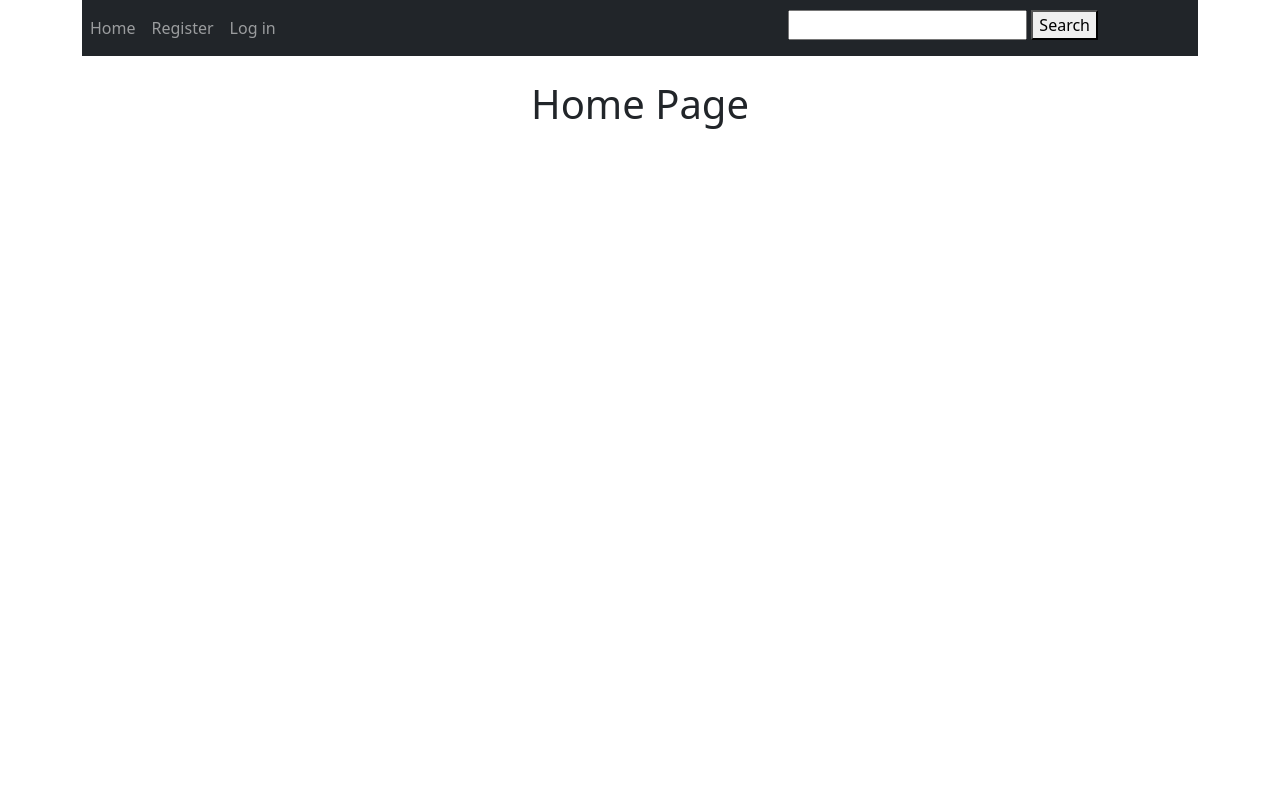
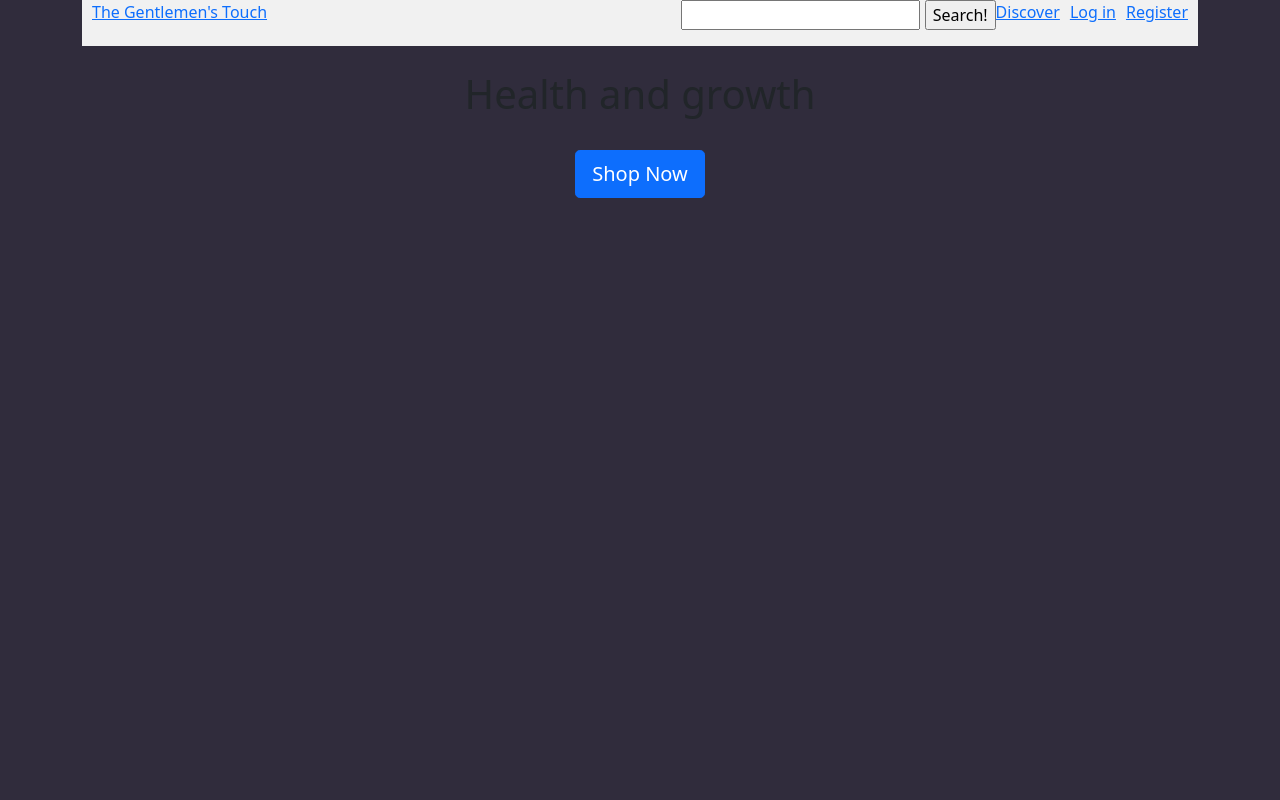
Before and after one commit to gbouzon/sysdev-project, a PHP site: page / in a window 1280 px wide. Run offline with PHP 8.4, Linux system fonts and the light colour scheme; data that the repository does not hold is empty; some libraries are stand-ins or nearby versions.

Commit message:
home page
added the home page

```diff
--- /dev/null
+++ b/app/styles/header.css
@@ -0,0 +1,20 @@
+.header {
+	overflow: hidden;
+	background-color: #f1f1f1;
+}
+
+.left > a {
+	float: left;
+	font-size: 10px
+	padding: 2px;
+	margin-left: 10px;
+}
+.searchBox {
+	float: right;
+}
+.right > a, .right > p {
+	float: right;
+	font-size: 10px
+	padding: 2px;
+	margin-right: 10px;
+}
--- a/app/views/Main/index.php
+++ b/app/views/Main/index.php
@@ -1,21 +1,23 @@
+
 <html>
     <head>
             <!-- CSS only -->
         <link href="https://cdn.jsdelivr.net/npm/bootstrap@5.1.3/dist/css/bootstrap.min.css" rel="stylesheet" integrity="sha384-1BmE4kWBq78iYhFldvKuhfTAU6auU8tT94WrHftjDbrCEXSU1oBoqyl2QvZ6jIW3" crossorigin="anonymous">
             <!-- JavaScript Bundle with Popper -->
         <script src="https://cdn.jsdelivr.net/npm/bootstrap@5.1.3/dist/js/bootstrap.bundle.min.js" integrity="sha384-ka7Sk0Gln4gmtz2MlQnikT1wXgYsOg+OMhuP+IlRH9sENBO0LRn5q+8nbTov4+1p" crossorigin="anonymous"></script>
+        <style >
+            body {background-color: #302c3c;}
 
-        <title>Home page</title>
+        </style>
+
+        <title>The Gentlemen's Touch</title>
     </head>
     <body>
         <div class='container' style='text-align:center;'>
             <?php
                 $this->view('subviews/navigation');
             ?>
-            <br> <h1 class="text-center">Home Page</h1><br>
-            <div>
-                <?php
-                ?>
-        </div>
+            <br> <h1 class="text-center">Health and growth</h1><br>
+            <button type="button" class="btn btn-primary btn-lg">Shop Now</button>
     </body>
 </html>
--- a/app/views/subviews/navigation.php
+++ b/app/views/subviews/navigation.php
@@ -1,31 +1,53 @@
-<nav class="navbar navbar-expand-lg navbar navbar-dark bg-dark">
-	<div class="collapse navbar-collapse" >
-		<ul class="navbar-nav">
-			<li class="nav-item active"><a class="nav-link" href='/Main/index'><?=_("Home")?></a></li>
+<head>
+	<script src="jquery-3.6.0.min.js"></script>
+	<script src="https://cdn.jsdelivr.net/npm/bootstrap@5.1.3/dist/js/bootstrap.bundle.min.js" integrity="sha384-ka7Sk0Gln4gmtz2MlQnikT1wXgYsOg+OMhuP+IlRH9sENBO0LRn5q+8nbTov4+1p" crossorigin="anonymous"></script>
+	<script>
+		$(document).ready(function() {
+
+		    $(".fa-search").click(function() {
+		       $(".search-box").toggle();
+		       $("input[type='text']").focus();
+		     });
+
+ 		});
+	</script>
+</head>
+<link rel="stylesheet" type="text/css" href="/app/styles/header.css">
+
+<div class="header">
+	<div class="left">
+		<a class="link" href='/Main/index'>The Gentlemen's Touch</a>
+	</div>
+
+	<div class="right">
+
+		<?php
+			if (!isset($_SESSION['user_id'])) { ?>
+			<a class="link" href='/User/register'>Register</a>
+			<a class="link" href='/User/login'>Log in</a>
+			<a class="link" href='/User/register'>Discover</a>
+		<?php } else { ?>
+			<a class="link" href='/User/logout'>Log out</a>
+
+			<?php $user_id = $_SESSION['user_id']; ?>
+
+			<a class="account" href='/User/index'>
 			<?php
-				if (!isset($_SESSION['user_id'])) {
-					//registration
-					echo "<li class= \"nav-item active\" ><a class= \"nav-link\" href='/User/register'>" . _("Register") ."</a></li>";
-					//login
-					echo "<li class= \"nav-item active\" ><a class= \"nav-link\" href='/User/login'>" . _("Log in") ."</a></li>";
-				}else {
-					if(!isset($_SESSION['store_id'])){
-						echo "<li class=\"nav-item active\"><a class= \"nav-link\" href='/User/index/".$_SESSION['user_id']."'>" . _("My Profile") ."</a></li>";
-						echo "<li class=\"nav-item active\"><a class= \"nav-link\" href='/Cart/index'>" . _("Cart") ."</a></li>";
-						echo "<li class=\"nav-item active\"><a class= \"nav-link\" href='/User/logout'>" . _("Log out") ."</a></li>";
-					} else{
-						echo "<li class=\"nav-item active\"><a class= \"nav-link\" href='/User/index/".$_SESSION['user_id']."'>" . _("My Profile") ."</a></li>";
-						echo "<li class=\"nav-item active\"><a class= \"nav-link\" href='/User/logout'>" . _("Log out") ."</a></li>";
-					}
-				}
+				$user = new \app\models\User();
+				$username = $user->getFromUserId($_SESSION['user_id'])->username;
+				echo $username;
+			?>
+			</a>
+			<a class="link" href='/Wishlist/index'>Wishlist</a>
+			<a class="link" href='/Sales_Details/index'>Cart</a>
+			<?php } ?>
 
-				$this->view('Search/index');
-			?>
-		</ul>
+
 	</div>
-</nav>
-
-<?php
-	$searcher = new \app\controllers\Search();
-	$searcher->searchProducts();
-?>
+	<div class="searchBox">
+					<form method="post" action='/Items/search'>
+					<input type="text" name="search" />
+					<input type="submit" value="Search!" />
+				</form>
+				</div>
+</div>
```
